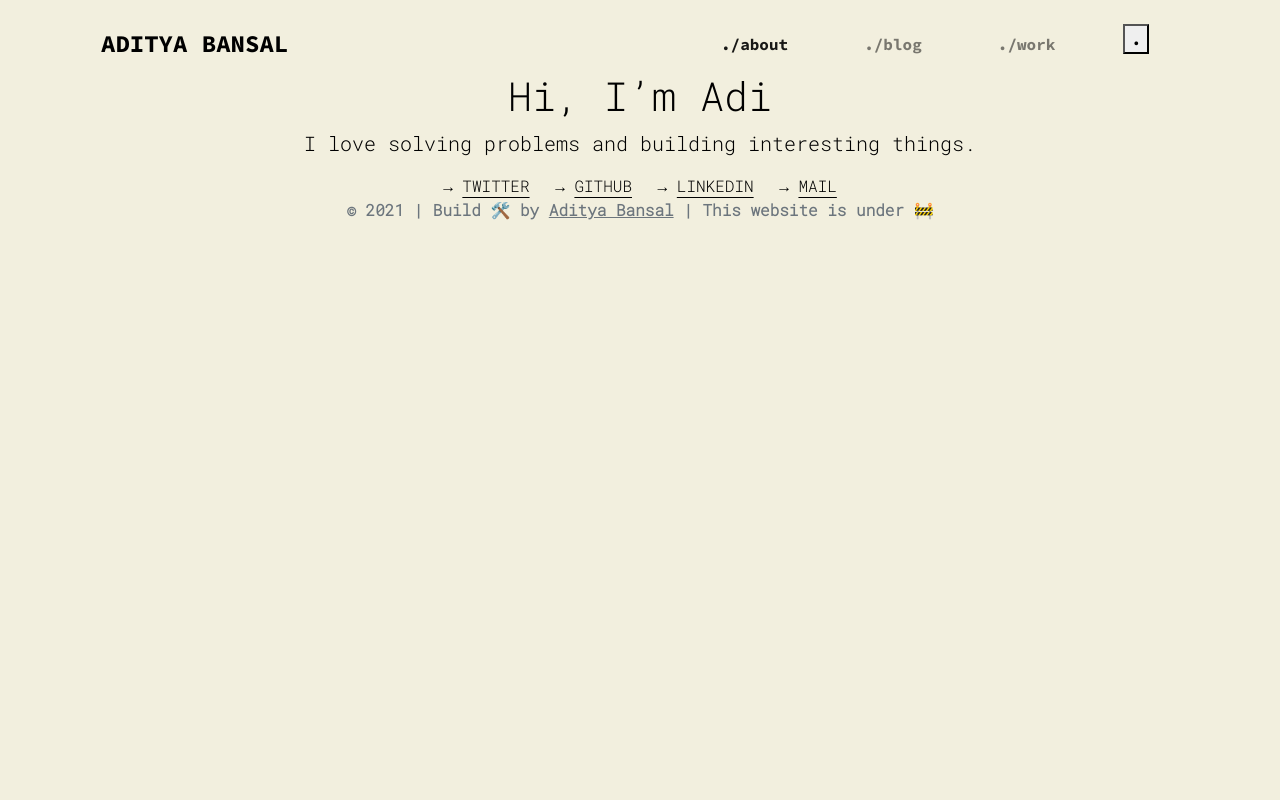
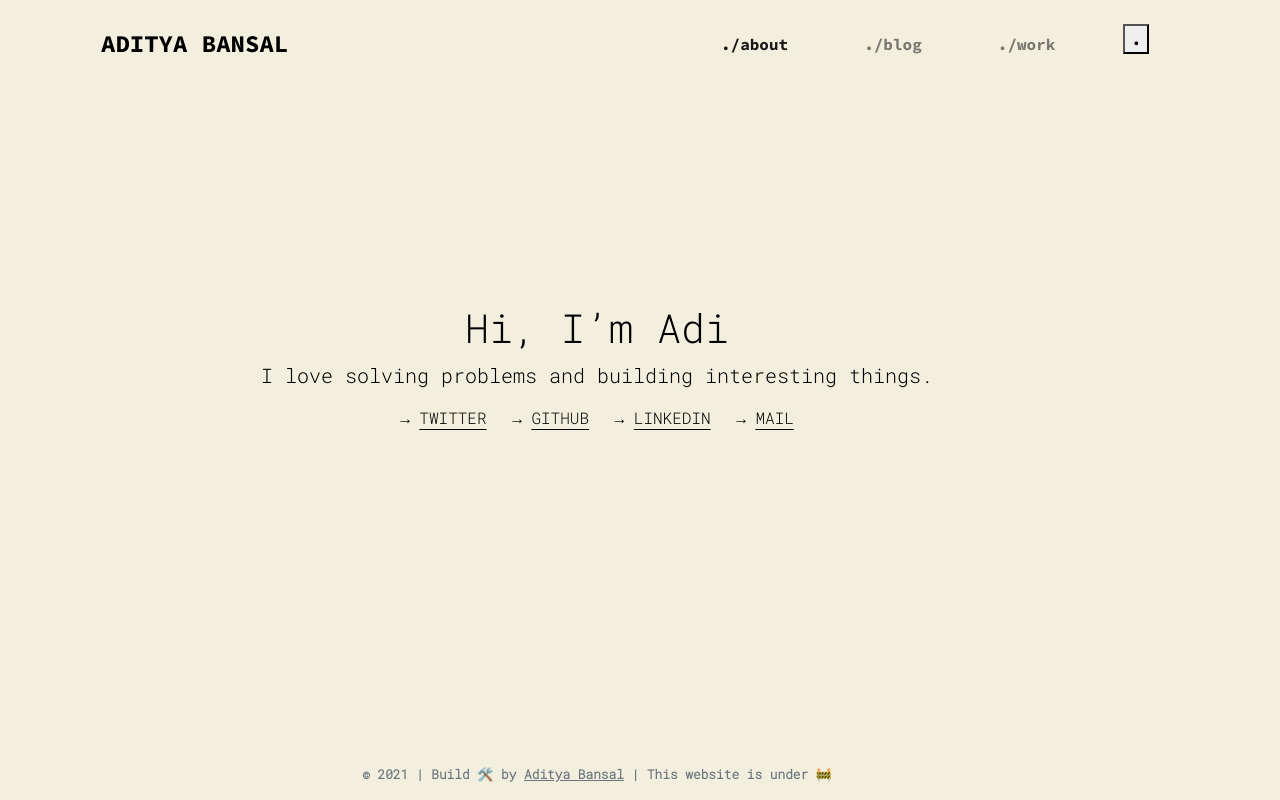
Before and after one commit to InfiAB/website, a plain HTML site: page index.html in a window 1280 px wide. Drawn offline with nearby package versions, Linux system fonts and the light colour scheme.

Commit message:
giving the page layout

```diff
--- a/css/custom.css
+++ b/css/custom.css
@@ -2,6 +2,23 @@ body {
   background-color: #F2EFDE;
   /* background-color: white; */
   color: black;
+}
+
+.footer {
+  position: absolute;
+  bottom: 0;
+  font-size: 80%;
+  margin: auto;
+  width: 80vw;
+  text-align: center;
+}
+
+.vert-center {
+  position: absolute;
+  top: 38%;
+  margin: auto;
+  width: 80vw;
+  text-align: center;
 }
 
 .dark-mode {
--- a/index.html
+++ b/index.html
@@ -18,7 +18,7 @@
 <body>
   <!-- #FAFAFA -->
   <div class="container">
-    <div class="wrapper vcenter-item">
+    <div class="wrapper">
       <nav class="custom-font navbar navbar-expand-lg navbar-light pt-4 pb-2">
         <a class="no-hover" style="font-size: 3vh;" href="#">ADITYA BANSAL</a>
 
@@ -49,7 +49,7 @@
 
       <!-- main starts here  -->
 
-      <main class="text-center main-font"   >
+      <main class="vert-center text-center main-font"   >
         <h1>Hi, I’m Adi</h1>
         <div>
           <blockquote class="blockquote">I love solving problems and building interesting things.</blockquote>
@@ -64,7 +64,7 @@
 
       <!-- footer starts here -->
 
-      <footer class="mt-auto main-font text-muted text-center">
+      <footer class="footer mt-auto main-font text-muted text-center">
         <b>
         <p>
           <span>
--- a/js/custom.js
+++ b/js/custom.js
@@ -13,6 +13,10 @@ function myFunction() {
 }
 
 const hours = new Date().getHours();
-if(hours > 20 && hours < 7) {
+if(hours > 20 && hours < 24) {
   myFunction();
 }
+
+if(hours >= 0 && hours < 7) {
+  myFunction();
+}
```
